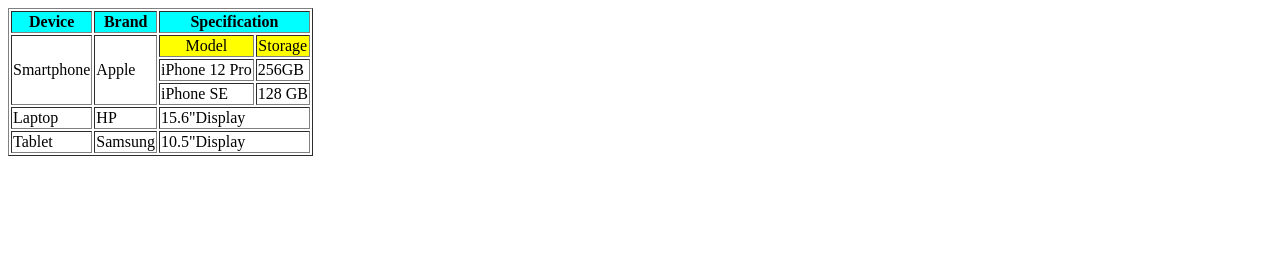
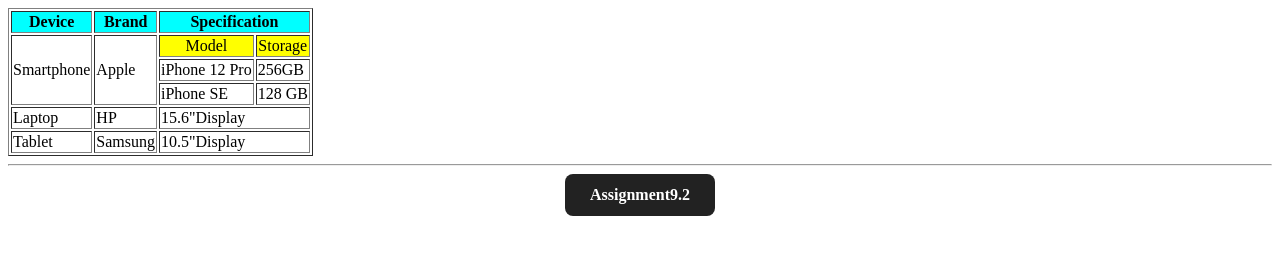
Before and after one commit to hamzashaikh440692-hub/assignment-4, a plain HTML site: page index.html in a window 1280 px wide. Drawn offline with Linux system fonts and the light colour scheme.

Commit message:
Update index.html

```diff
--- a/index.html
+++ b/index.html
@@ -4,6 +4,23 @@
     <meta charset="UTF-8">
     <meta name="viewport" content="width=device-width, initial-scale=1.0">
     <title>home</title>
+    <style>
+        .btn {
+    display: inline-block;
+    padding: 12px 25px;
+    background: #222;
+    color: white;
+    text-decoration: none;
+    border-radius: 8px;
+    font-size: 16px;
+    font-weight: bold;
+    transition: 0.3s;
+}
+.btn:hover {
+    background: #555;
+    transform: translateY(-2px);
+}
+    </style>
 </head>
 <body>
   <table border="1">
@@ -40,4 +57,14 @@
    <td colspan="2"2>10.5"Display</td>
   </tr>
   </table>
+    <center>
+    <nav>
+    <hr>
+    <div>
+   <a href="9.2-index.html" class="btn">Assignment9.2</a>
+    </hr>
+    </div>
+        </nav>
+        </center>
+</body>
 </html>
```
